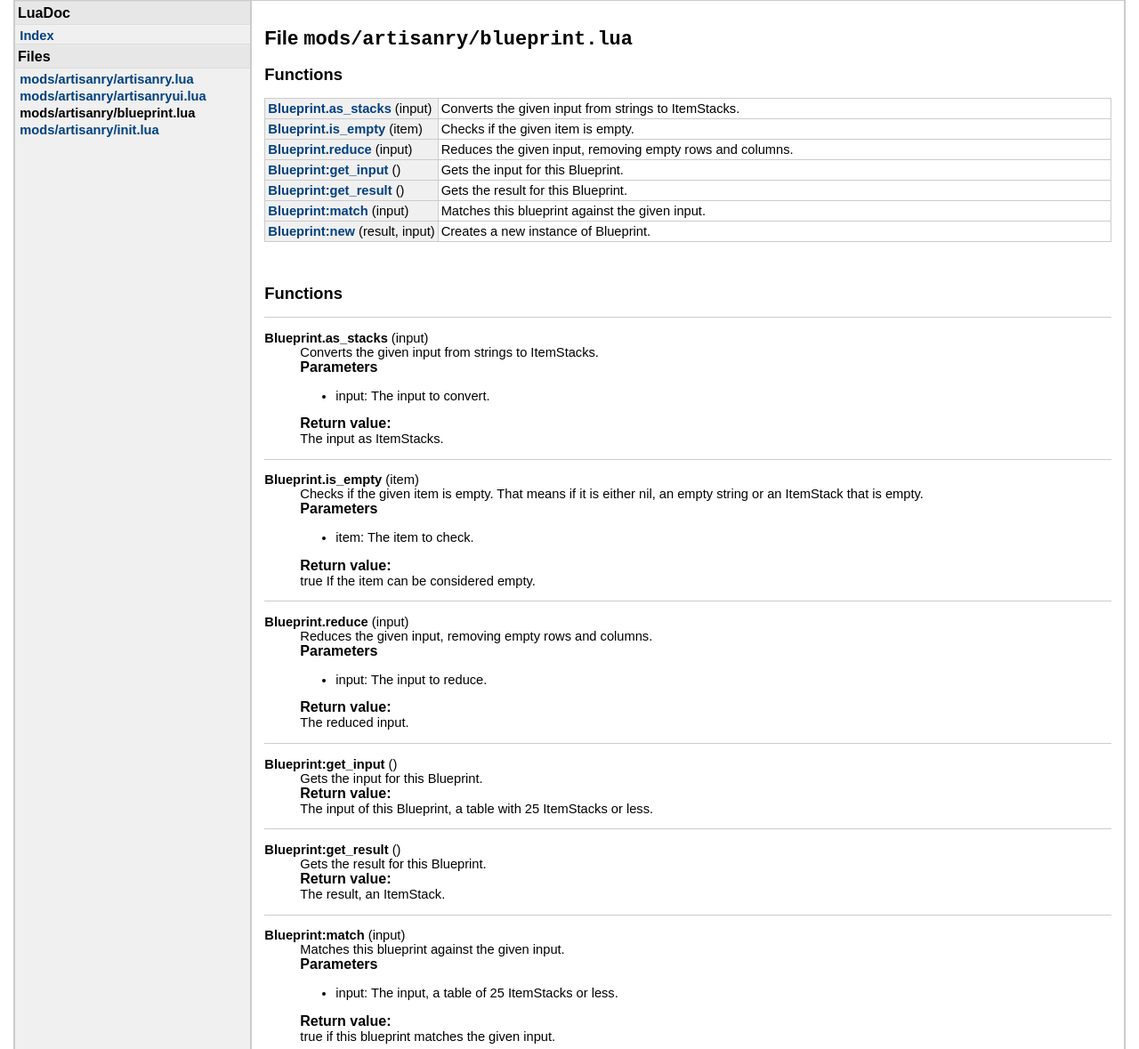
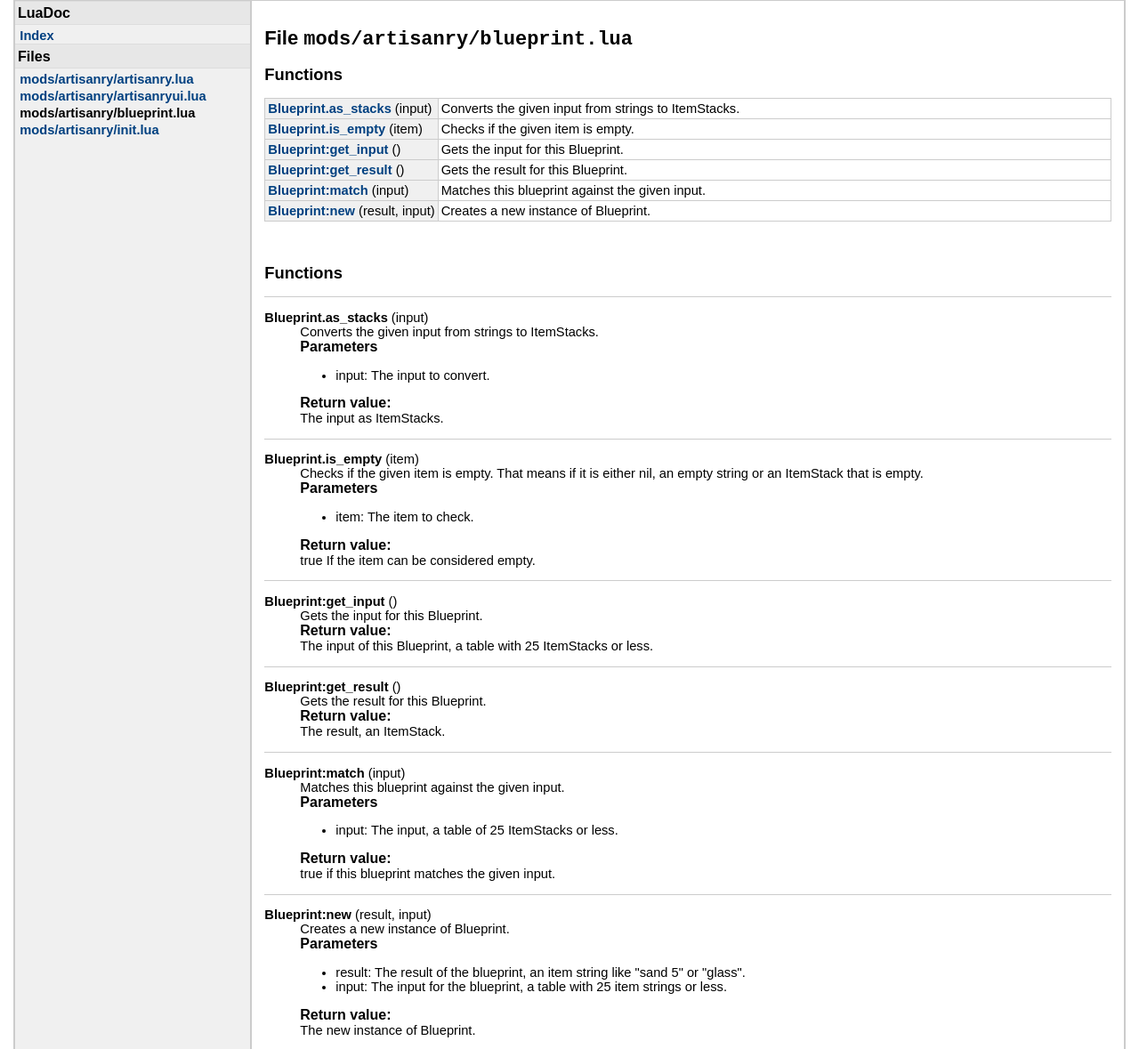
Before and after one commit to minetest-australopithecus/minetest-australopithecus-artisanry, a plain HTML site: page doc/files/mods/artisanry/blueprint.html in a window 1280 px wide. Shown: the top 1179 px of the page at 89% size. Drawn offline with Linux system fonts and the light colour scheme.

```diff
--- a/doc/files/mods/artisanry/blueprint.html
+++ b/doc/files/mods/artisanry/blueprint.html
@@ -83,11 +83,6 @@
     <tr>
     <td class="name" nowrap><a href="#Blueprint.is_empty">Blueprint.is_empty</a>&nbsp;(item)</td>
     <td class="summary">Checks if the given item is empty.</td>
-    </tr>
-
-    <tr>
-    <td class="name" nowrap><a href="#Blueprint.reduce">Blueprint.reduce</a>&nbsp;(input)</td>
-    <td class="summary">Reduces the given input, removing empty rows and columns.</td>
     </tr>
 
     <tr>
@@ -178,35 +173,6 @@ Checks if the given item is empty. That means if it is either nil, an empty stri
 
 <h3>Return value:</h3>
 true If the item can be considered empty.
-
-
-
-</dd>
-
-
-
-
-<dt><a name="Blueprint.reduce"></a><strong>Blueprint.reduce</strong>&nbsp;(input)</dt>
-<dd>
-Reduces the given input, removing empty rows and columns.
-
-
-<h3>Parameters</h3>
-<ul>
-
-	<li>
-	  input: The input to reduce.
-	</li>
-
-</ul>
-
-
-
-
-
-
-<h3>Return value:</h3>
-The reduced input.
 
 
 
```
Also changed, not shown: 3 other files.
